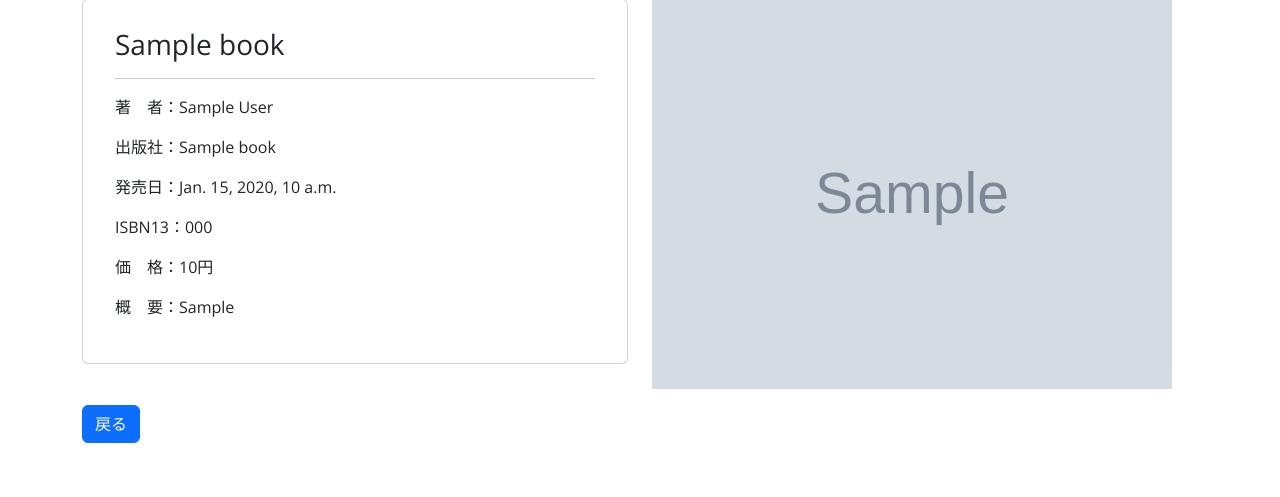
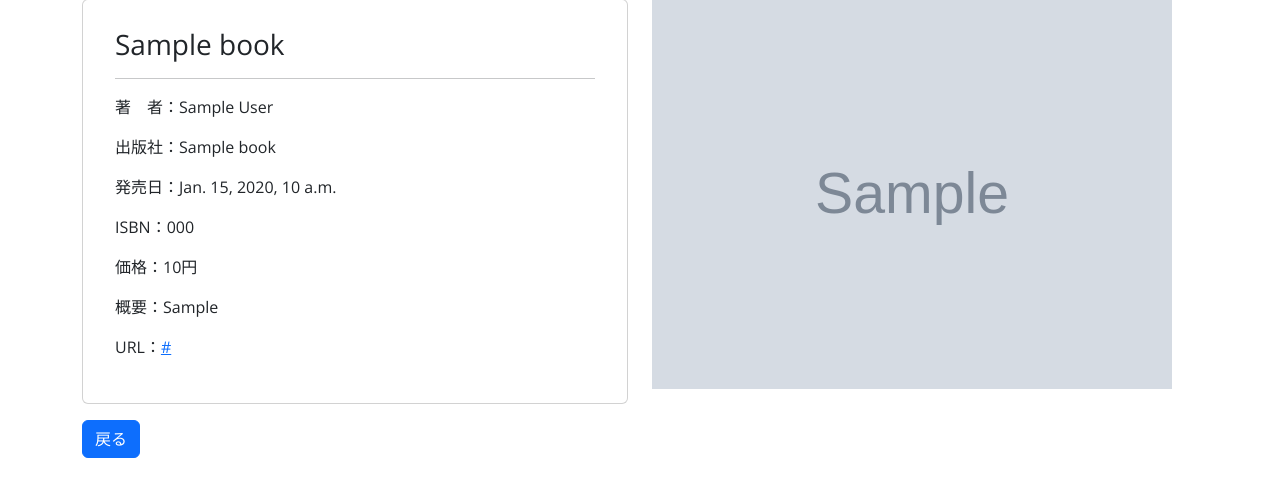
Before and after one commit to frontflg/DJANGO_BOOKLOG, a Django app: template app/templates/app/detail.html in a window 1280 px wide. Shown: the part 142-639 px from the top of the page. Run offline with Django 5.2, Linux system fonts and the light colour scheme; the template is opened without the code that fills it: most values are stand-ins (such as "Sample title", 1, 10 or a date in 2020); grey boxes marked "Sample" are stand-in pictures.

Commit message:
Update detail.html

```diff
--- a/app/templates/app/detail.html
+++ b/app/templates/app/detail.html
@@ -16,9 +16,10 @@
                         <p class="mb-3">著　者：{{ book_data.author }}</p>
                         <p>出版社：{{ book_data.publisherName }}</p>
                         <p>発売日：{{ book_data.salesDate }}</p>
-                        <p>ISBN13：{{ book_data.isbn }}</p>
-                        <p>価　格：{{ book_data.itemPrice }}円</p>
-                        <p>概　要：{{ book_data.itemCaption }}</p>
+                        <p>ISBN：{{ book_data.isbn }}</p>
+                        <p>価格：{{ book_data.itemPrice }}円</p>
+                        <p>概要：{{ book_data.itemCaption }}</p>
+                        <p>URL：<a href="{{ book_data.itemUrl }}" target="_blank">{{ book_data.itemUrl }}</a></p>
                     </div>
                 </div>
             </div>
```
